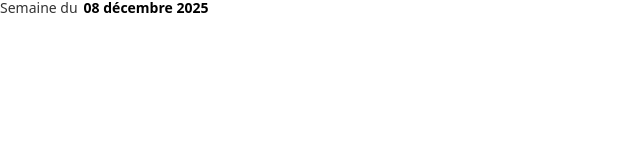
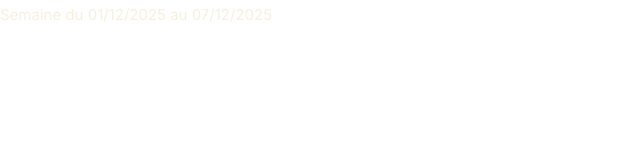
Before and after one commit to mvaloatto/misc, a plain HTML site: page index.html in a window 1280 px wide. Shown: the whole page, without its empty margins (0-640 px from the left). Drawn offline with Linux system fonts and the light colour scheme.

Commit message:
Update index.html

```diff
--- a/index.html
+++ b/index.html
@@ -1,50 +1,78 @@
- <!doctype html>
+<!doctype html>
 <html lang="fr">
 <head>
   <meta charset="utf-8" />
   <meta name="viewport" content="width=device-width, initial-scale=1" />
-  <title>Semaine du</title>
+  <title>Semaine (précédente)</title>
+
+  <!-- Inter (Google Fonts) -->
+  <link rel="preconnect" href="https://fonts.googleapis.com">
+  <link rel="preconnect" href="https://fonts.gstatic.com" crossorigin>
+  <link href="https://fonts.googleapis.com/css2?family=Inter:wght@400;600&display=swap" rel="stylesheet">
+
   <style>
-    /* Widget conçu pour être embed (fond transparent) */
     html, body { margin: 0; padding: 0; background: transparent; }
-    body {
-      font-family: ui-sans-serif, system-ui, -apple-system, Segoe UI, Roboto, Arial;
-      font-size: 14px;
+
+    body{
+      font-family: "Inter", ui-sans-serif, system-ui, -apple-system, Segoe UI, Roboto, Arial, sans-serif;
+      font-size: 15px;
       line-height: 1.2;
-      color: inherit;
+      font-weight: 400;
+      color: #f4f0e1;
+
+      /* même si Notion garde un grand embed, le contenu reste clean */
+      display: flex;
+      align-items: center;
+      justify-content: flex-start;
+      white-space: nowrap;
+      padding: 6px 0;
     }
-    .wrap { display: inline-flex; gap: 6px; align-items: baseline; }
-    .label { opacity: .8; }
-    .date { font-weight: 600; }
   </style>
 </head>
+
 <body>
-  <div class="wrap">
-    <span class="label">Semaine du</span>
-    <span id="week-date" class="date"></span>
-  </div>
+  <span id="week"></span>
 
   <script>
     (function () {
+      // Date "Paris" pour éviter les décalages si l'utilisateur est dans un autre fuseau
       function parisNow() {
         return new Date(new Date().toLocaleString("en-US", { timeZone: "Europe/Paris" }));
       }
-      function mondayOfWeek(d) {
-        const day = (d.getDay() + 6) % 7; // Monday=0 ... Sunday=6
+
+      function startOfWeekMonday(d) {
+        const dayIndex = (d.getDay() + 6) % 7; // 0=lundi ... 6=dimanche
         const monday = new Date(d);
-        monday.setDate(d.getDate() - day);
+        monday.setDate(d.getDate() - dayIndex);
         monday.setHours(0, 0, 0, 0);
         return monday;
       }
-      function formatFR(d) {
-        return new Intl.DateTimeFormat("fr-FR", {
-          day: "2-digit",
-          month: "long",
-          year: "numeric",
-          timeZone: "Europe/Paris"
-        }).format(d);
+
+      function addDays(d, days) {
+        const x = new Date(d);
+        x.setDate(x.getDate() + days);
+        return x;
       }
-      document.getElementById("week-date").textContent = formatFR(mondayOfWeek(parisNow()));
+
+      function formatDDMMYYYY(d) {
+        const dd = String(d.getDate()).padStart(2, "0");
+        const mm = String(d.getMonth() + 1).padStart(2, "0");
+        const yyyy = d.getFullYear();
+        return `${dd}/${mm}/${yyyy}`;
+      }
+
+      const now = parisNow();
+
+      // Semaine précédente :
+      // 1) on prend le lundi de la semaine courante
+      // 2) on recule de 7 jours => lundi de la semaine précédente
+      // 3) dimanche = lundi + 6 jours
+      const thisWeekMonday = startOfWeekMonday(now);
+      const prevMonday = addDays(thisWeekMonday, -7);
+      const prevSunday = addDays(prevMonday, 6);
+
+      document.getElementById("week").textContent =
+        `Semaine du ${formatDDMMYYYY(prevMonday)} au ${formatDDMMYYYY(prevSunday)}`;
     })();
   </script>
 </body>
```
